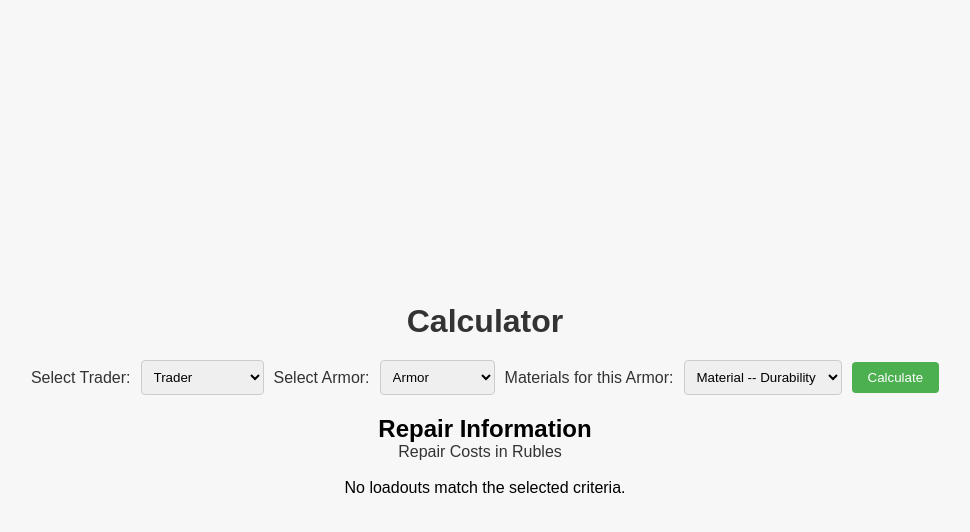
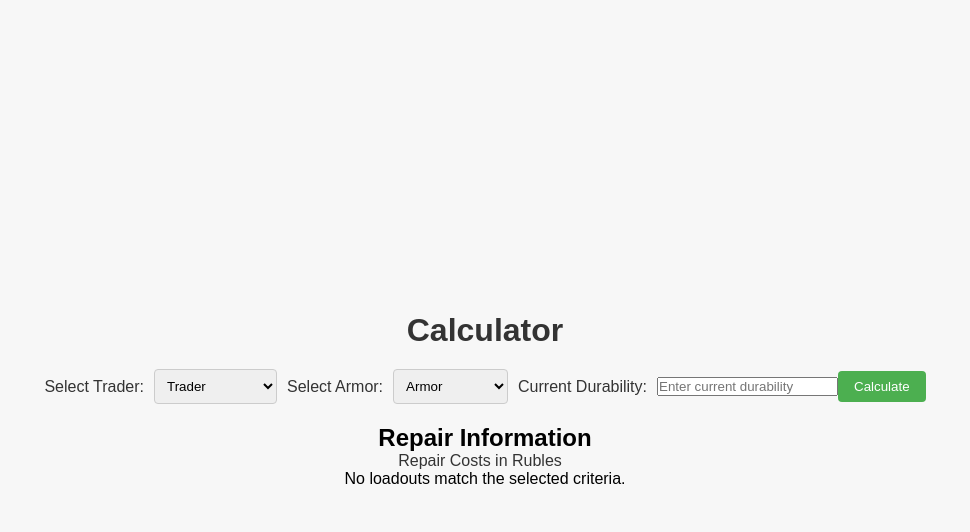
Before and after one commit to AndreAsuncion/CSE-111-Project, a Flask app: page /calculator in a window 1280 px wide. Shown: the top 532 px of the page, without its empty margins (155-1125 px from the left). Run offline with Flask 3, Linux system fonts and the light colour scheme.

Commit message:
Fixed front end of Calculator

```diff
--- a/app.py
+++ b/app.py
@@ -130,8 +130,9 @@ def index():
 
     return render_template('index.html', armors=distinct_armors, traders=distinct_traders, weapons=weapon_names)
 
-@app.route('/calculator')
+@app.route('/calculator', methods=['GET', 'POST'])
 def calculator():
+
     distinct_armors = db.session.query(Armor.a_armorKey, Armor.a_armorName) \
         .join(Loadout, Loadout.l_ArmorKey == Armor.a_armorKey) \
         .distinct().all()
@@ -144,21 +145,32 @@ def calculator():
         .join(Trader, Loadout.l_traderKey == Trader.t_traderKey) \
         .distinct().all()
 
-    costs = calculate_repair_costs(Armor.a_currDur, Armor.a_maxDur, Armor.a_price, Material.m_repairRate)
+    if request.method == 'POST':
+        trader_key = request.form['trader']
+        armor_key = request.form['armor']
+        current_durability = 0
 
-    repair_info = []
-    for repair in repair_info:
-        armor_name = Armor.query.filter_by(a_materialKey=repair.m_materialKey).first().a_armorName
-        trader_name = Trader.query.filter_by(t_traderKey=repair.a_traderKey).first().t_traderName
-        repair.append({
-            'trader_name': trader_name,
-            'armor_name': armor_name,
-            'material_name': Material.m_materialName,
-            'curr_durr': Armor.a_currDur,
-            'max_durr': Armor.a_maxDur,
-        })
+        armor = Armor.query.filter_by(a_armorKey=armor_key).first()
 
-    return render_template('calculator.html', armors=distinct_armors, traders=distinct_traders, material = distinct_materials, cost = costs)
+        material = Material.query.filter_by(m_materialKey=armor.a_materialKey).first()
+
+        # Calculation
+        calculation = calculate_repair_costs(current_durability, armor.a_maxDur, armor.a_price, material.m_repairRate)
+        # calculation = calculate_repair_costs(1,2,3,4)
+
+        repair_info = [Trader.query.filter_by(t_traderKey=trader_key).first().t_traderName, armor.a_armorName, material.m_materialName, calculation[1], armor.a_maxDur]
+        # repair_info = [armor.a_armorName, material,3,4,5]
+
+        return render_template(
+            'calculator.html',
+            armors=distinct_armors,
+            traders=distinct_traders,
+            material = distinct_materials,
+            repair_info = repair_info,
+            cost = calculation[0],
+        )
+
+    return render_template('calculator.html', armors=distinct_armors, traders=distinct_traders, material = distinct_materials)
 
 @app.route('/filter_loadouts', methods=['POST'])
 def filter_loadouts():
--- a/templates/calculator.html
+++ b/templates/calculator.html
@@ -8,7 +8,7 @@
 </head>
 <body>
     <h1>Calculator</h1>
-    <form action="/repair" method="post">
+    <form action="/calculator" method="post">
         <label for="trader">Select Trader:</label>
         <select name="trader" id="trader">
             <option value="">Trader</option>
@@ -25,32 +25,26 @@
             {% endfor %}
         </select>
 
-        <label for="materials">Materials for this Armor:</label>
-        <select name="material" id="material">
-            <option value="">Material -- Durability</option>
-            {% for material_key, material_name, curr_durr in material %}
-                <option value="{{ material_name }} -- {{ curr_durr }}">{{ material_name }} -- {{ curr_durr }}</option>
-            {% endfor %}
-        </select>
+        <label for="durability">Current Durability:</label>
+        <input type="number" name="durability" id="durability" placeholder="Enter current durability">
 
         <input type="submit" value="Calculate">
     </form>
 
     <h2>Repair Information</h2>
     <label for="rubles">Repair Costs in Rubles</label>
-    <output type="text" name="cost" id="cost"><br>
+    {% if cost %}
+    <output type="text" name="cost" id="cost">{{ cost }}<br>
+    {% endif %}
 
     {% if repair_info %}
     <ul>
-        {% for repair in repair_info %}
-            <li>
-                Trader: {{ repair['trader_name'] }} |
-                Armor: {{ repair['armor_name'] }} |
-                Material: {{ repair['material_name'] }} |
-                Current Durability: {{ repair ['curr_durr']}} |
-                Durability After Repair: {{ repair ['max_durr'] }} |
-            </li>
-        {% endfor %}
+        <li>
+            Trader: {{ repair_info[0] }} |
+            Armor: {{ repair_info[1] }} |
+            Material: {{ repair_info[2] }} |
+            Current Durability: {{ repair_info[3]}} / {{ repair_info[4] }}
+        </li>
     </ul>
 {% else %}
     <p>No loadouts match the selected criteria.</p>
```
